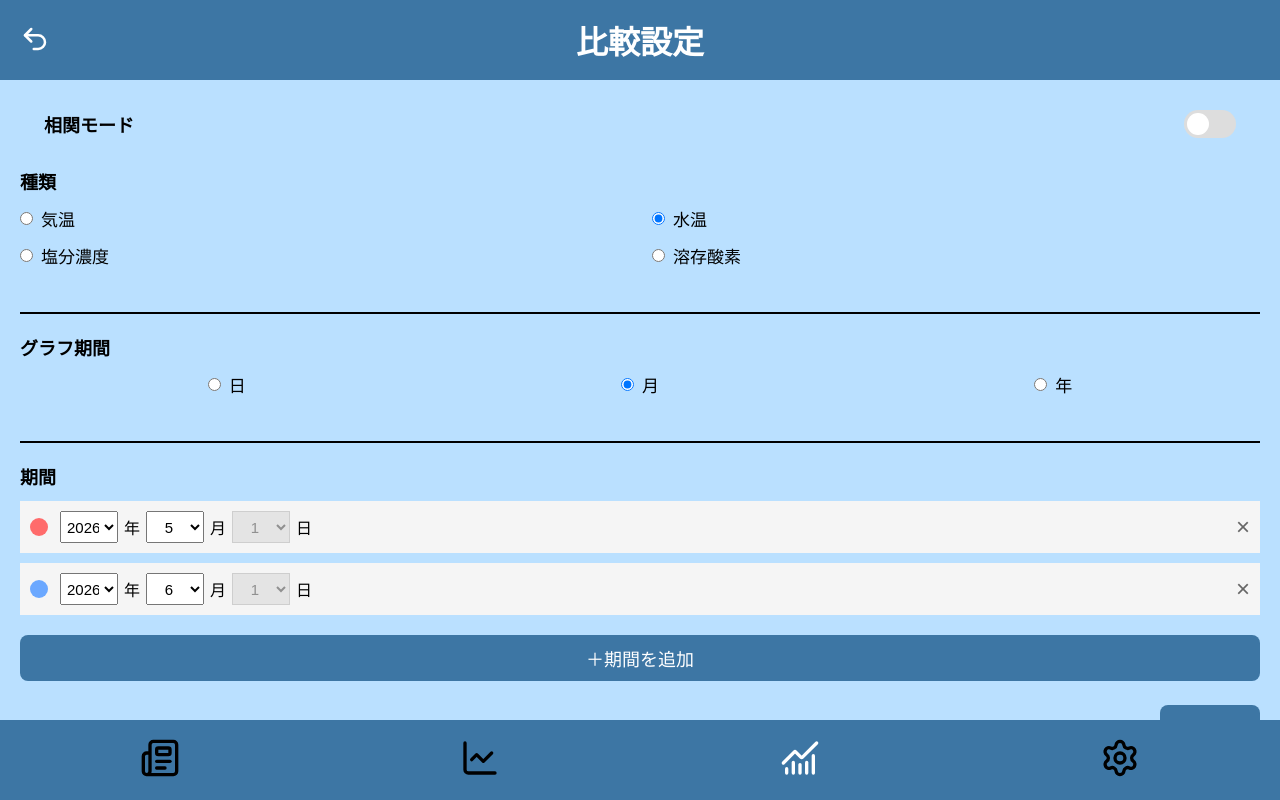
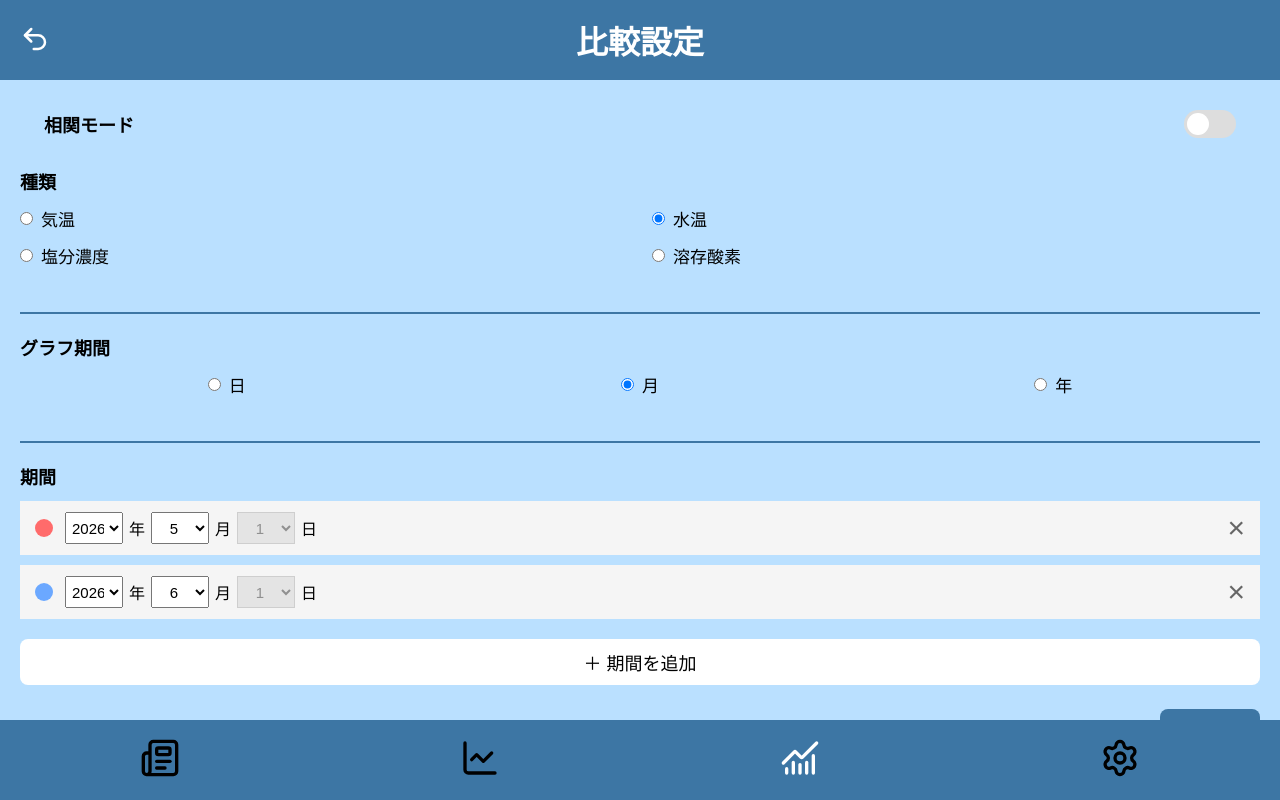
Before and after one commit to mumn06n-bit/Kitsunezaki, a React (Vite) app in the folder frontend/: page /compare-setting in a window 1280 px wide. Built offline with nearby package versions, Linux system fonts and the light colour scheme.

Commit message:
レイアウト調整

```diff
--- a/frontend/src/pages/ComparePage/CompareChart.tsx
+++ b/frontend/src/pages/ComparePage/CompareChart.tsx
@@ -72,7 +72,7 @@ export default function CompareChart({ settings }: { settings: CompareSettings }
 
     // グラフ本体まわりの余白
     grid: {
-      left: 55,
+      left: 35,
       right: 20,
       top: 35,
       bottom: 70,
--- a/frontend/src/pages/ComparePage/CompareSetting.css
+++ b/frontend/src/pages/ComparePage/CompareSetting.css
@@ -103,7 +103,7 @@
 /* 横線 */
 .setting-divider {
     border: none;
-    border-top: 2px solid var(--text);
+    border-top: 2px solid var(--primary);
     margin: 20px 0;
 }
 
@@ -139,6 +139,7 @@
     height: 18px;
     border-radius: 50%;
     flex-shrink: 0;
+    margin-left: 5px;
 }
 
 /* 日付 */
@@ -153,9 +154,10 @@
 .delete-button {
     border: none;
     background: none;
-    font-size: 24px;
+    font-size: 30px;
     color: #666;
     cursor: pointer;
+    margin-right: 5px;
 }
 
 /* ＋期間追加 */
@@ -165,10 +167,11 @@
     padding: 10px;
     border: none;
     border-radius: 8px;
-    background: var(--primary);
-    color: white;
+    background: var(--white);
+    color: var(--text);
     font-size: 18px;
     cursor: pointer;
+    ;
 }
 
 /* OKボタンを右寄せ */
--- a/frontend/src/pages/ComparePage/CompareSetting.tsx
+++ b/frontend/src/pages/ComparePage/CompareSetting.tsx
@@ -531,7 +531,7 @@ export default function CompareSettingPage() {
               className="add-period-button"
               onClick={addPeriod}
             >
-              ＋期間を追加
+              ＋ 期間を追加
             </button>
 
           )}
--- a/frontend/src/pages/DataPage/DataPage.css
+++ b/frontend/src/pages/DataPage/DataPage.css
@@ -3,7 +3,7 @@
 }
 /* 日付・時間表示 */
 .date-area {
-    height: 30vh;
+    height: 25vh;
     /* padding: 40px 20px; */
     background: var(--secondary);
     display: flex;
@@ -11,7 +11,7 @@
     align-items: center;
     text-align: center;
     position: relative;
-    min-height: 140px;
+    min-height: 100px;
 }
 
 .date-icon {
--- a/frontend/src/pages/GraphPage/GraphChart.tsx
+++ b/frontend/src/pages/GraphPage/GraphChart.tsx
@@ -35,7 +35,7 @@ export default function GraphChart({
     const option = {
 
         grid: {
-            left: 55,
+            left: 35,
             right: 20,
             top: 30,
             bottom: 60,
--- a/frontend/src/pages/GraphPage/GraphPage.css
+++ b/frontend/src/pages/GraphPage/GraphPage.css
@@ -3,8 +3,8 @@
 
     background: var(--secondary);
 
-    padding-top: 12px;
-    padding-bottom: 10px;
+    padding-top: 20px;
+    padding-bottom: 20px;
 
 }
 
@@ -38,7 +38,7 @@
 
 /* 年月日の外枠 */
 .graph-range-area {
-    width: 60%;
+    width: 70%;
     height: 30px;
 
     margin: 12px auto 0;
--- a/frontend/src/pages/SettingPage/SettingPage.css
+++ b/frontend/src/pages/SettingPage/SettingPage.css
@@ -14,7 +14,7 @@
   display: flex;
   justify-content: space-between;     /* ★ラベルを左端、セレクトを右端に配置 */
   align-items: center;                /* 上下の中央揃え */
-  padding: 10px 24px;                 /* 左右に24pxの余白を作り、画面端から少し離す */
+  padding: 10px 24px;              /* 左右に24pxの余白を作り、画面端から少し離す */
 }
 
 /* 3. 左側のラベルテキスト */
@@ -45,7 +45,7 @@
 .setting-divider {
   border: none;
   border-top: 2px solid var(--primary); /* メインカラー（#3D76A4）の線 */
-  margin: 8px 24px;                     /* 左右の余白を他の行（24px）と揃える */
+  margin: 20px 24px;                     /* 左右の余白を他の行（24px）と揃える */
 }
 
 /* 5. 設定項目のタイトル（「センサー設定」など） */
```
Also changed, not shown: frontend/src/pages/GraphPage/GraphPage.tsx (+4 -12 lines).
